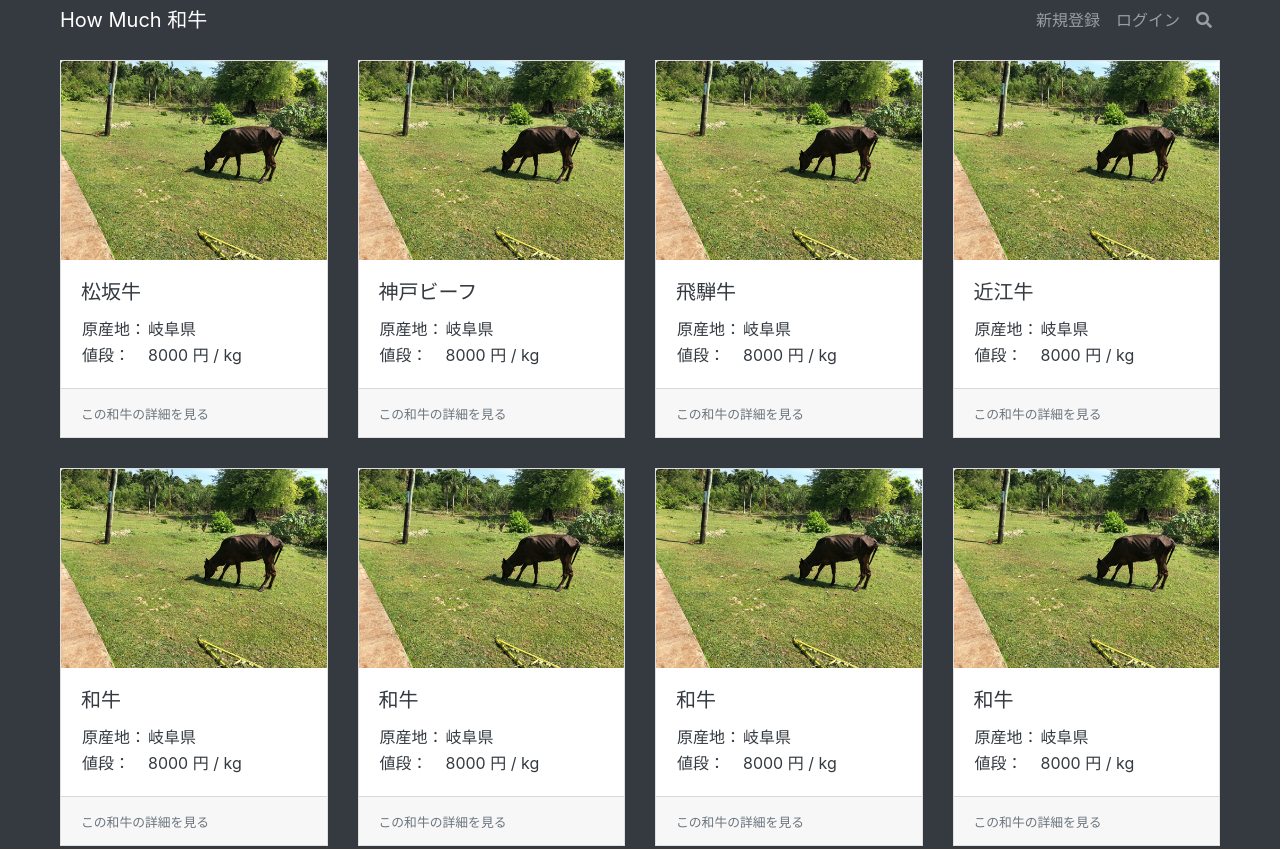
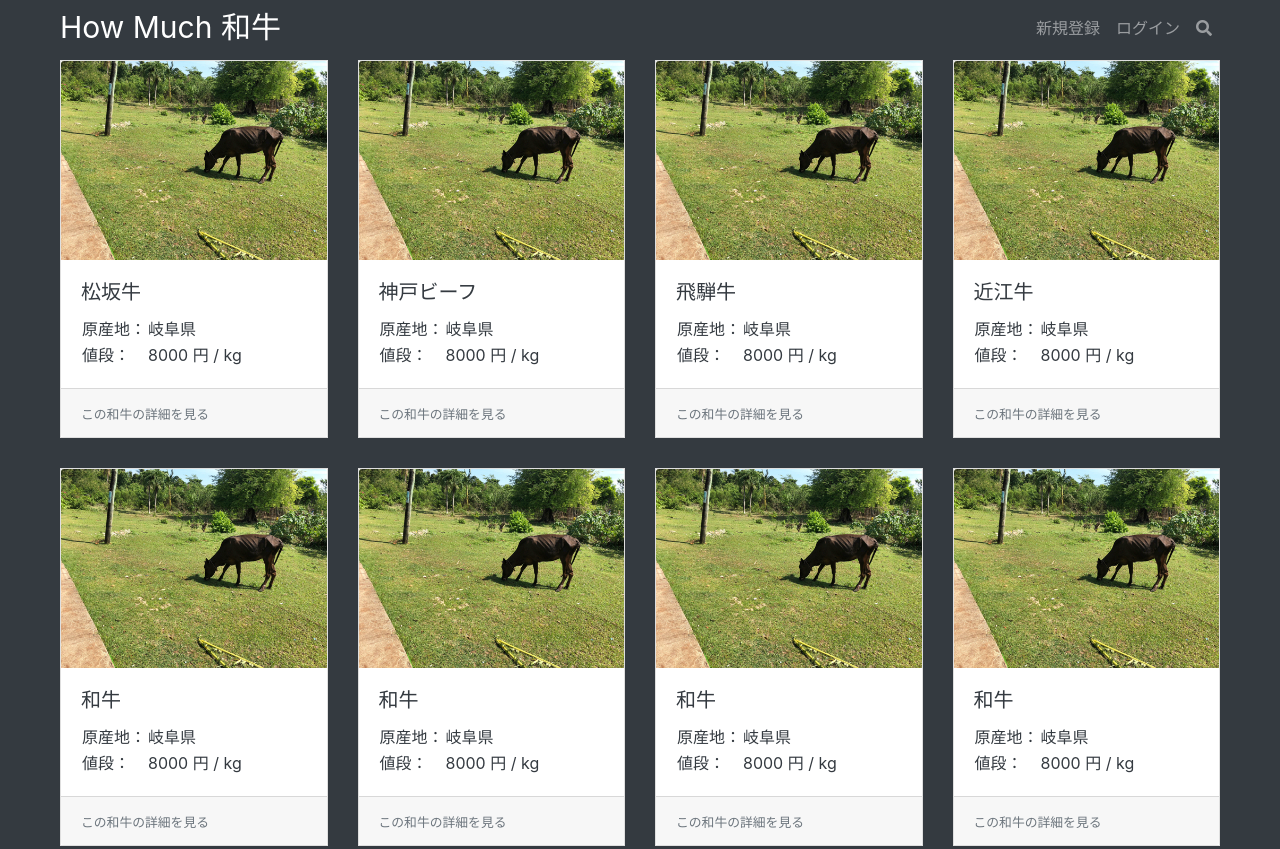
Before and after one commit to simzkjnpi3232/wagyu_price, a plain HTML site: page index.html in a window 1280 px wide. Shown: the top 849 px of the page. Drawn offline with Linux system fonts and the light colour scheme.

Commit message:
タイトルの大きさを変更

```diff
--- a/css/style.css
+++ b/css/style.css
@@ -82,3 +82,7 @@
     border-radius: 50%;
   }
 }
+
+.Git_test {
+  font-size: 30px;
+}
--- a/index.html
+++ b/index.html
@@ -13,7 +13,7 @@
 
 <body>
   <nav class="navbar navbar-expand-sm bg-dark navbar-dark fixed-top content-width">
-    <span class="navbar-brand mr-auto navbar-brand-center">How Much 和牛</span>
+    <span class="navbar-brand mr-auto navbar-brand-center Git_test">How Much 和牛</span>
     <ul class="navbar-nav">
       <li class="nav-item d-none d-sm-block">
         <a class="nav-link" href="#">新規登録</a>
```
